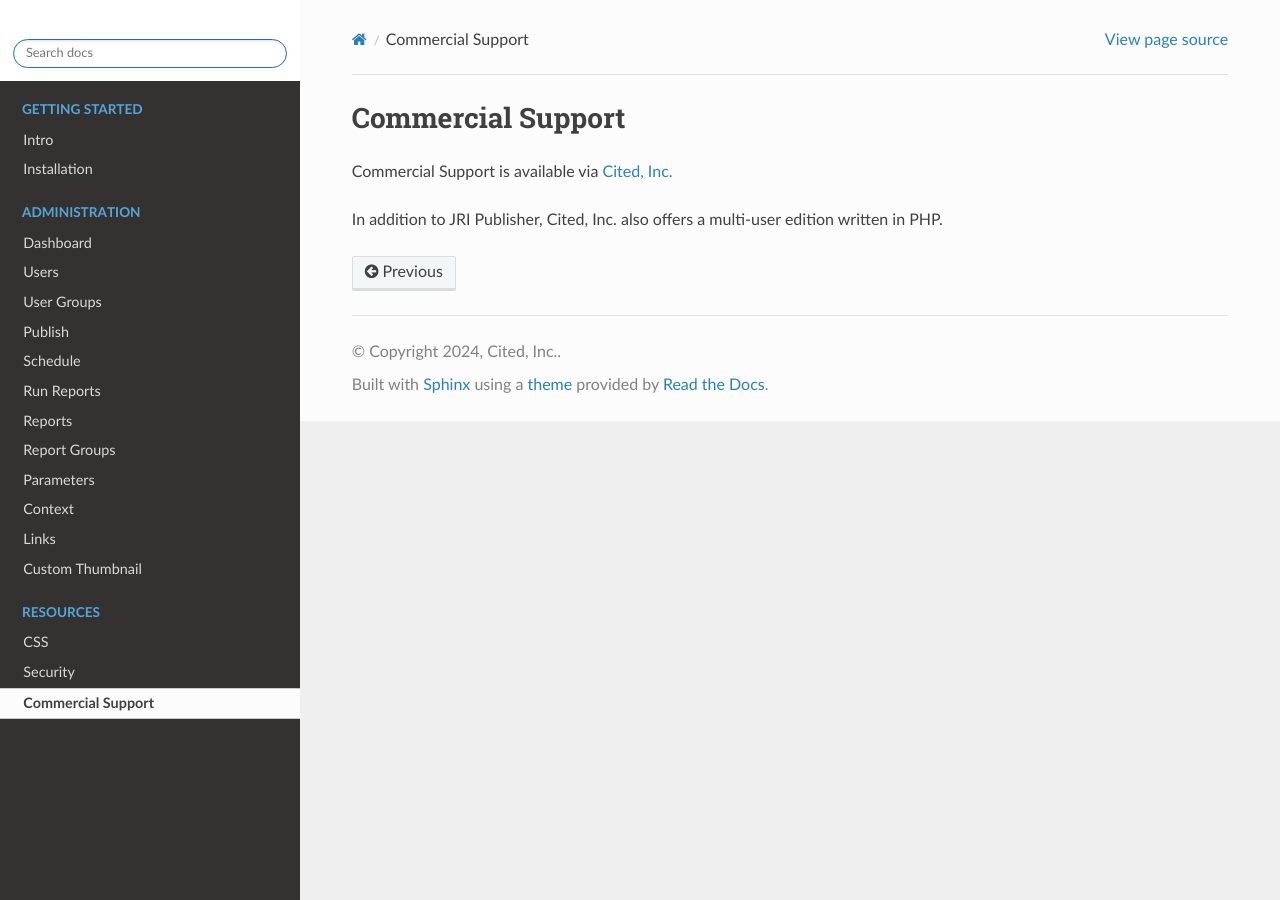
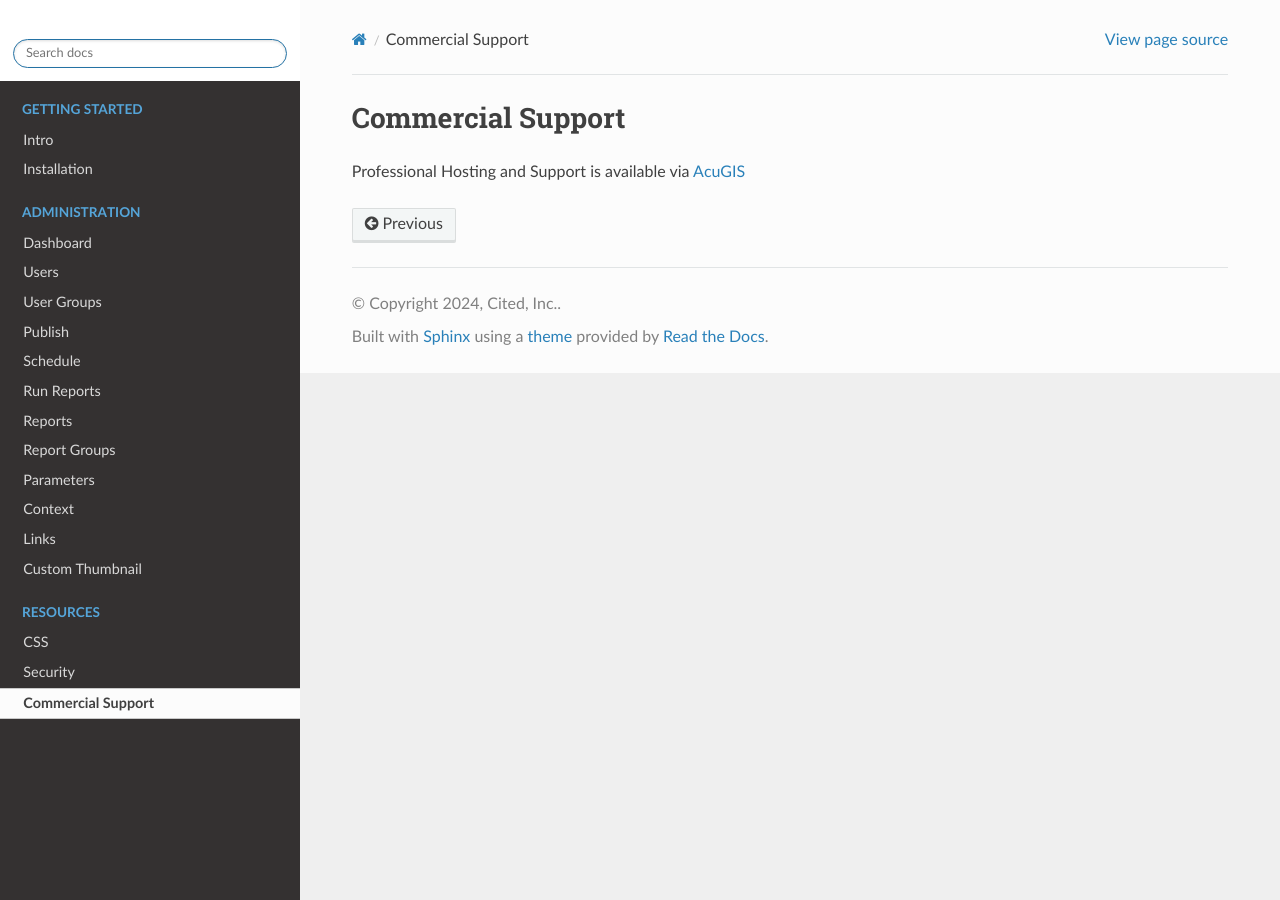
Before and after one commit to AcuGIS/jasper-report-publisher, a Sphinx documentation site: the page built from docs/resources/commercial.rst, in a window 1280 px wide. Built offline with Sphinx 7.4.7 and the Read the Docs theme 2.0.0, drawn with Linux system fonts in a browser that asks for light colours; pages that are not in the unit, such as notebooks, are missing from menus.

Commit message:
Update commercial.rst

```diff
--- a/docs/resources/commercial.rst
+++ b/docs/resources/commercial.rst
@@ -1,8 +1,6 @@
 Commercial Support
 -----------------
 
-Commercial Support is available via `Cited, Inc.`_
+Professional Hosting and Support is available via `AcuGIS`_
 
-.. _`Cited, Inc.`: https://www.citedcorp.com
-
-In addition to JRI Publisher, Cited, Inc. also offers a multi-user edition written in PHP.
+.. _`AcuGIS`: https://www.acugis.com/jasper-publisher-hosting.html
```
